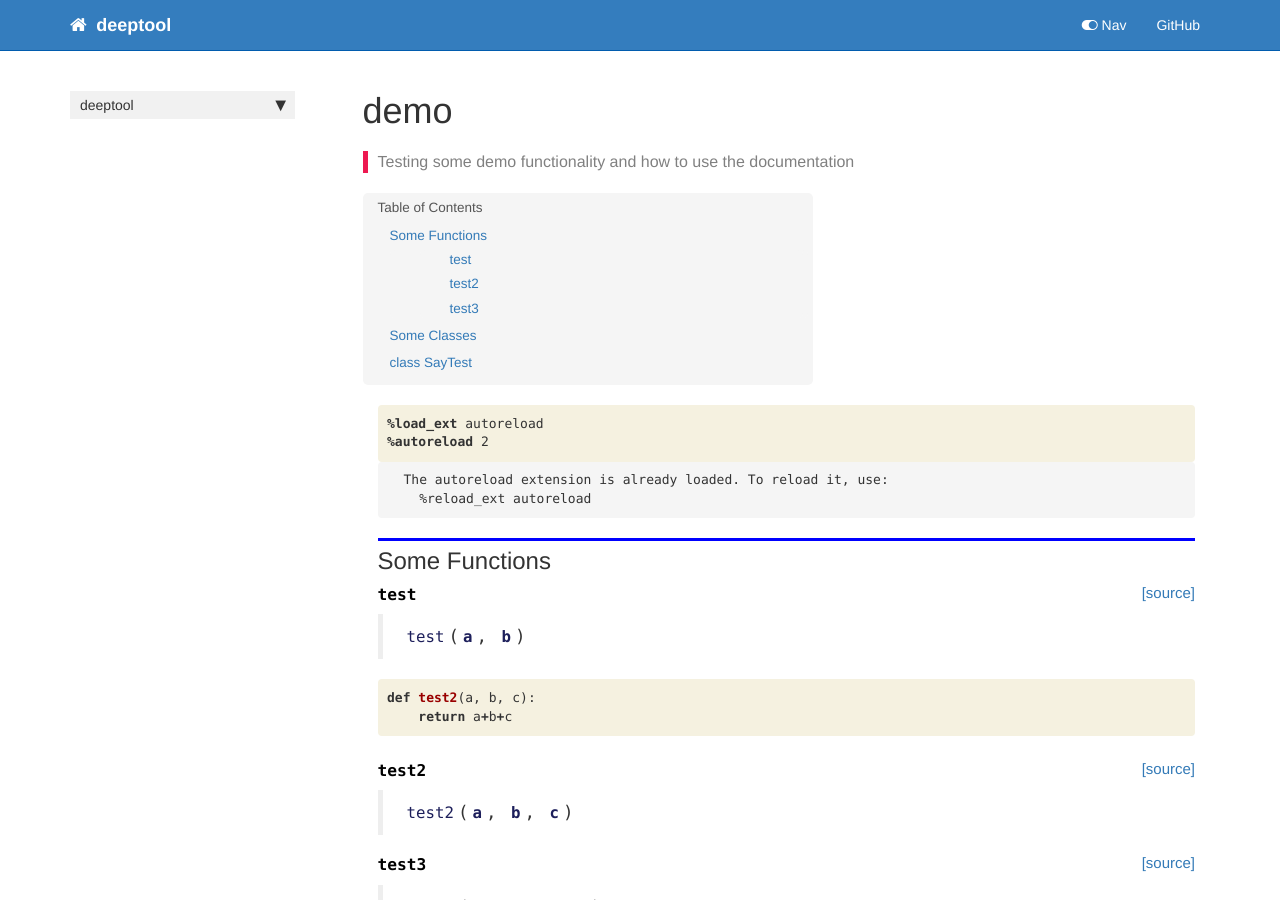
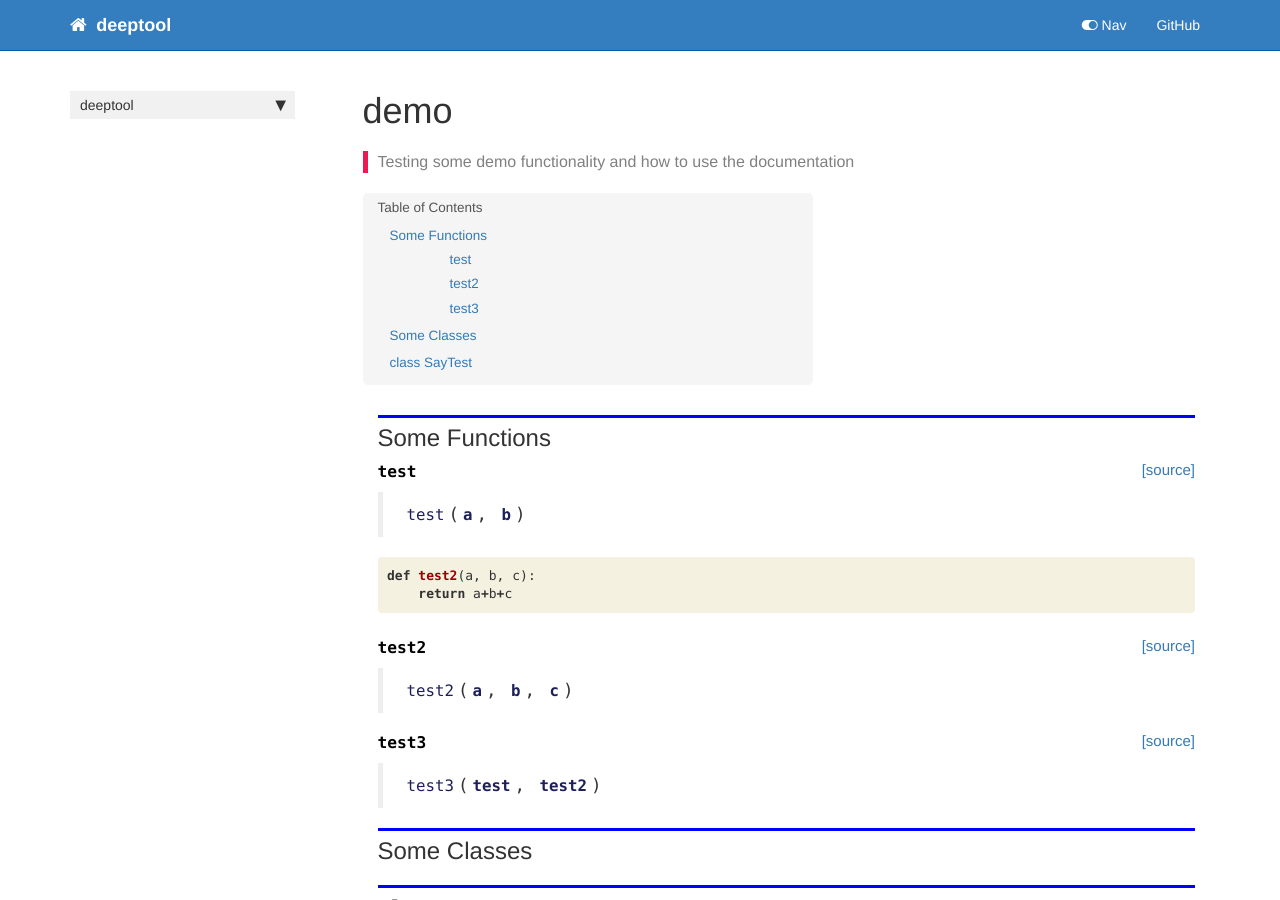
Before and after one commit to NikonPic/deeptool, a Jekyll site: the page built from docs/demo.html, in a window 1280 px wide and 900 px high. Built offline with Jekyll 4.4.1, drawn with Linux system fonts in a browser that asks for light colours; nearby versions of some CDN libraries; comment, search, counter and statistics services are not loaded.

Commit message:
hide demo

```diff
--- a/docs/demo.html
+++ b/docs/demo.html
@@ -20,35 +20,6 @@
 <div class="container" id="notebook-container">
 
 <div class="cell border-box-sizing code_cell rendered">
-
-</div>
-<div class="cell border-box-sizing code_cell rendered">
-<div class="input">
-
-<div class="inner_cell">
-    <div class="input_area">
-<div class=" highlight hl-ipython3"><pre><span></span><span class="o">%</span><span class="k">load_ext</span> autoreload
-<span class="o">%</span><span class="k">autoreload</span> 2
-</pre></div>
-
-    </div>
-</div>
-</div>
-
-<div class="output_wrapper">
-<div class="output">
-
-<div class="output_area">
-
-<div class="output_subarea output_stream output_stdout output_text">
-<pre>The autoreload extension is already loaded. To reload it, use:
-  %reload_ext autoreload
-</pre>
-</div>
-</div>
-
-</div>
-</div>
 
 </div>
 <div class="cell border-box-sizing text_cell rendered"><div class="inner_cell">
```
Also changed, not shown: 1 other file.
